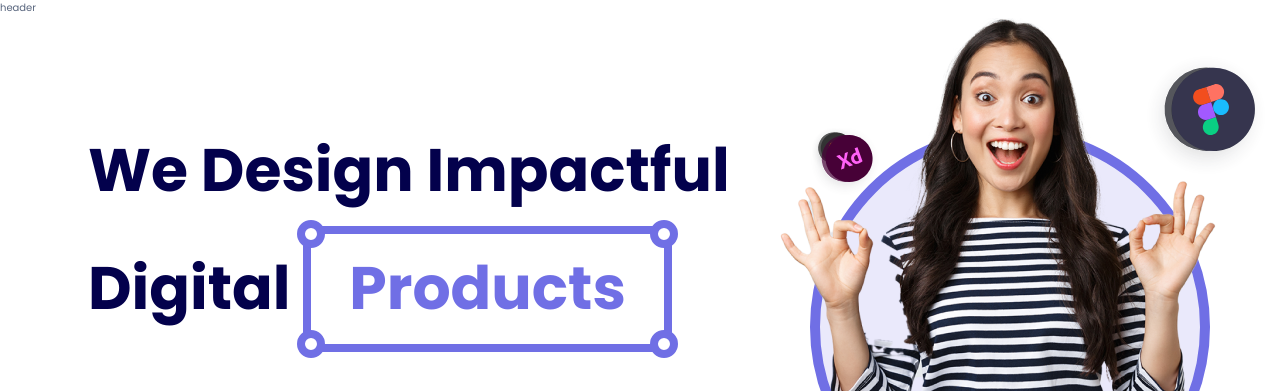
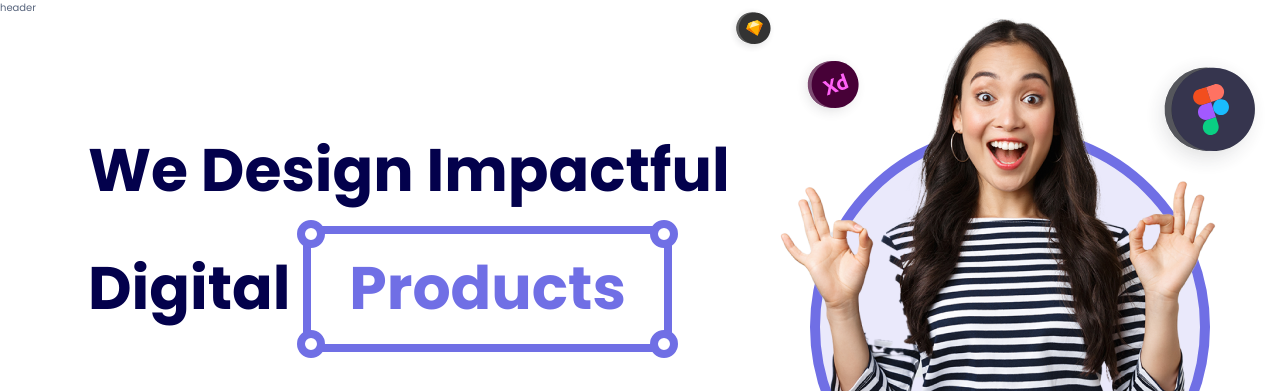
Before and after one commit to eveligora/landing_power_agency, a website: page src/index.html in a window 1280 px wide. Shown: the top 391 px of the page. Drawn offline with nearby package versions, Linux system fonts and the light colour scheme; files that its build step writes are made by us from their sources.

Commit message:
feat: hero decors

```diff
--- a/src/scss/blocks/_hero.scss
+++ b/src/scss/blocks/_hero.scss
@@ -216,14 +216,14 @@
 	position: absolute;
 
 	&.hero__decor--1 {
-		top: 0;
-		left: 0;
+		top: -12rem;
+		left: -8.2rem;
 		width: 4.8rem;
 		height: 4.8rem;
 	}
 	&.hero__decor--2 {
-		top: 0;
-		left: 0;
+		top: -7.4rem;
+		left: -1.4rem;
 		width: 7rem;
 		height: 7rem;
 	}
```
